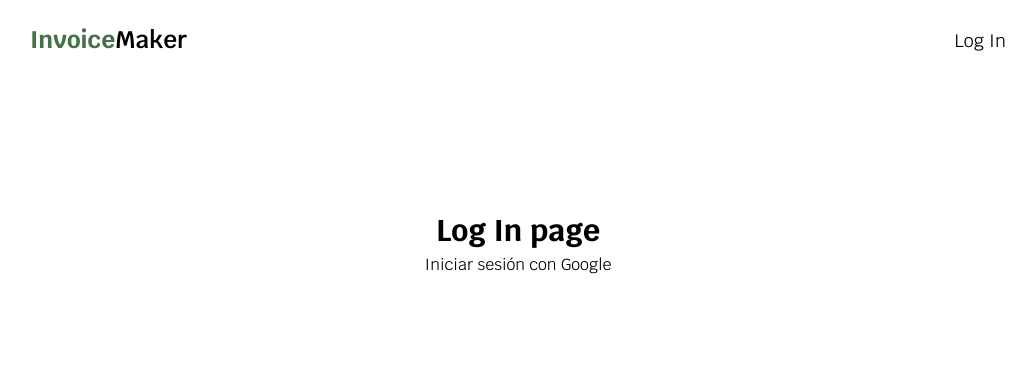
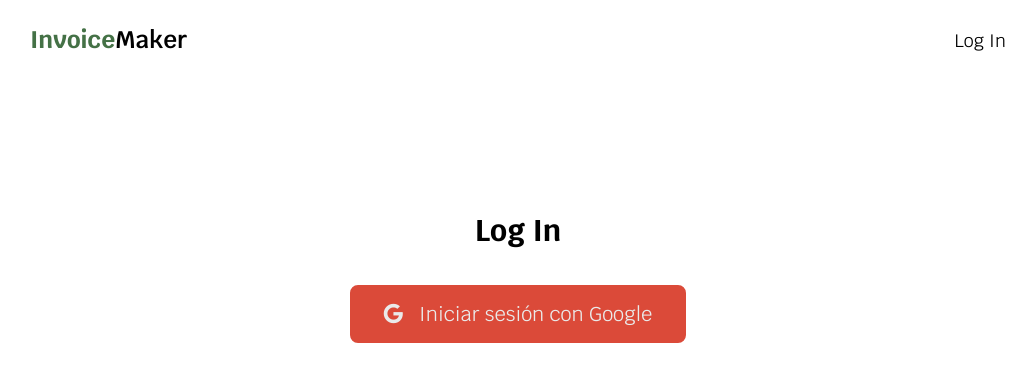
Before and after one commit to tonipareja/InvoiceMaker, a Nuxt app: page /auth/login in a window 1280 px wide. Shown: the top 382 px of the page, without its empty margins (122-1158 px from the left). Built offline with nearby package versions, Linux system fonts and the light colour scheme.

Commit message:
Firebase installed

```diff
--- /dev/null
+++ b/components/auth/SocialLoginButton.vue
@@ -0,0 +1,34 @@
+<template>
+  <button
+    class="text-base sm:text-xl py-3 px-8 border-2 rounded-lg text-grisaceo w-full sm:w-auto mb-4 focus:outline-none"
+    :class="type"
+    @click="$emit('click')"
+  >
+    <i class="fab fa-google mr-4"></i>Iniciar sesión con Google
+  </button>
+</template>
+
+<script>
+export default {
+  name: "SocialLoginButton",
+  props: {
+    type: {
+      type: String,
+      default: "google",
+      validate: value => ["google"].includes(value)
+    }
+  }
+};
+</script>
+
+<style scoped>
+.google {
+  background-color: #db4a39;
+  border-color: #db4a39;
+}
+
+.google:hover {
+  background-color: #bb3222;
+  border-color: #bb3222;
+}
+</style>
--- a/nuxt.config.js
+++ b/nuxt.config.js
@@ -38,7 +38,29 @@
   modules: [
     // https://go.nuxtjs.dev/axios
     '@nuxtjs/axios',
+    //https://firebase.nuxtjs.org/
+    '@nuxtjs/firebase',
   ],
+
+  firebase: {
+    config: {
+          apiKey: 'AIzaSyDXzUoswUVCOuRIgJNgJKbcS5VZZztv5lo',
+          authDomain: 'invoicemaker-b5d75.firebaseapp.com',
+          databaseURL: 'https://invoicemaker-b5d75-default-rtdb.firebaseio.com/',
+          projectId: 'invoicemaker-b5d75',
+          storageBucket: 'invoicemaker-b5d75.appspot.com',
+          messagingSenderId: '267070805983',
+          appId: '1:267070805983:web:bb5637909477c970af566a',
+          measurementId: 'G-YY0M02PGLB'
+        },
+        services: {
+          auth: true, // Just as example. Can be any other service.
+          firestore: true,
+          storage: true,
+          analytics: true,
+          performance: true,
+        }
+  },
 
   // Axios module configuration: https://go.nuxtjs.dev/config-axios
   axios: {},
--- a/package.json
+++ b/package.json
@@ -11,7 +11,9 @@
   "dependencies": {
     "@fortawesome/fontawesome-free": "^5.15.2",
     "@nuxtjs/axios": "^5.12.5",
+    "@nuxtjs/firebase": "^7.4.1",
     "core-js": "^3.8.3",
+    "firebase": "^8.2.7",
     "nuxt": "^2.14.12"
   },
   "devDependencies": {
--- a/pages/auth/login.vue
+++ b/pages/auth/login.vue
@@ -1,15 +1,27 @@
 <template>
   <div class="container max-w-5xl mx-auto px-4 sm:px-6">
     <section class="max-w-4xl mx-auto text-center mt-16 sm:mt-32">
-      <h1 class="text-3xl font-bold ">Log In page</h1>
-      <p>Iniciar sesión con Google</p>
-
+      <h1 class="text-3xl font-bold mb-8">Log In</h1>
+      <SocialLoginButton type="google" @click="loginWithGoogle" />
     </section>
   </div>
 </template>
 
 <script>
-export default {};
+export default {
+  methods: {
+    async loginWithGoogle() {
+      try {
+        const provider = new this.$fireAuthObj.GoogleAuthProvider();
+        const result = await this.$fireAuth.signInWithPopup(provider);
+        console.log(result);
+      } catch {
+        //TODO show toast
+        console.log("login error");
+      }
+    }
+  }
+};
 </script>
 
 <style></style>
```
Also changed, not shown: 1 other file (tests, documents, lock files or other folders).
